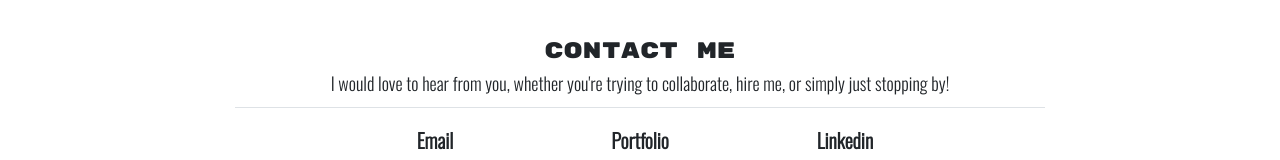
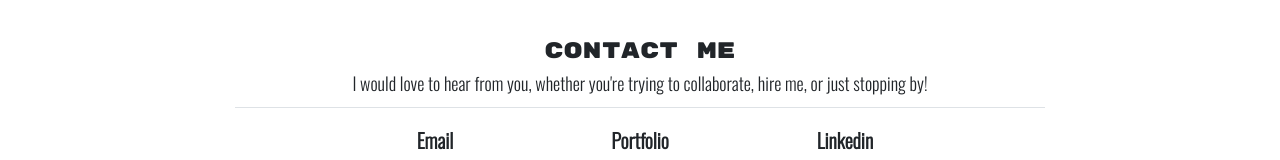
Before and after one commit to szincone/szincone.github.io, a plain HTML site: page index.html in a window 1280 px wide. Shown: the part 1613-1773 px from the top of the page. Drawn offline with nearby package versions, Linux system fonts and the light colour scheme.

Commit message:
Update to index.html

```diff
--- a/index.html
+++ b/index.html
@@ -227,7 +227,7 @@
                     <div class="contact-box mx-auto p-5">
                         <h1>Contact Me</h1>
                         <div class="contact-box border-bottom">
-                            <p>I would love to hear from you, whether you're trying to collaborate, hire me, or simply just stopping by!</p>
+                            <p>I would love to hear from you, whether you're trying to collaborate, hire me, or just stopping by!</p>
                         </div>
                         <div class="row d-flex justify-content-center p-3 border-bottom">
                             <div class="contact-box col-3 p-3">
```
